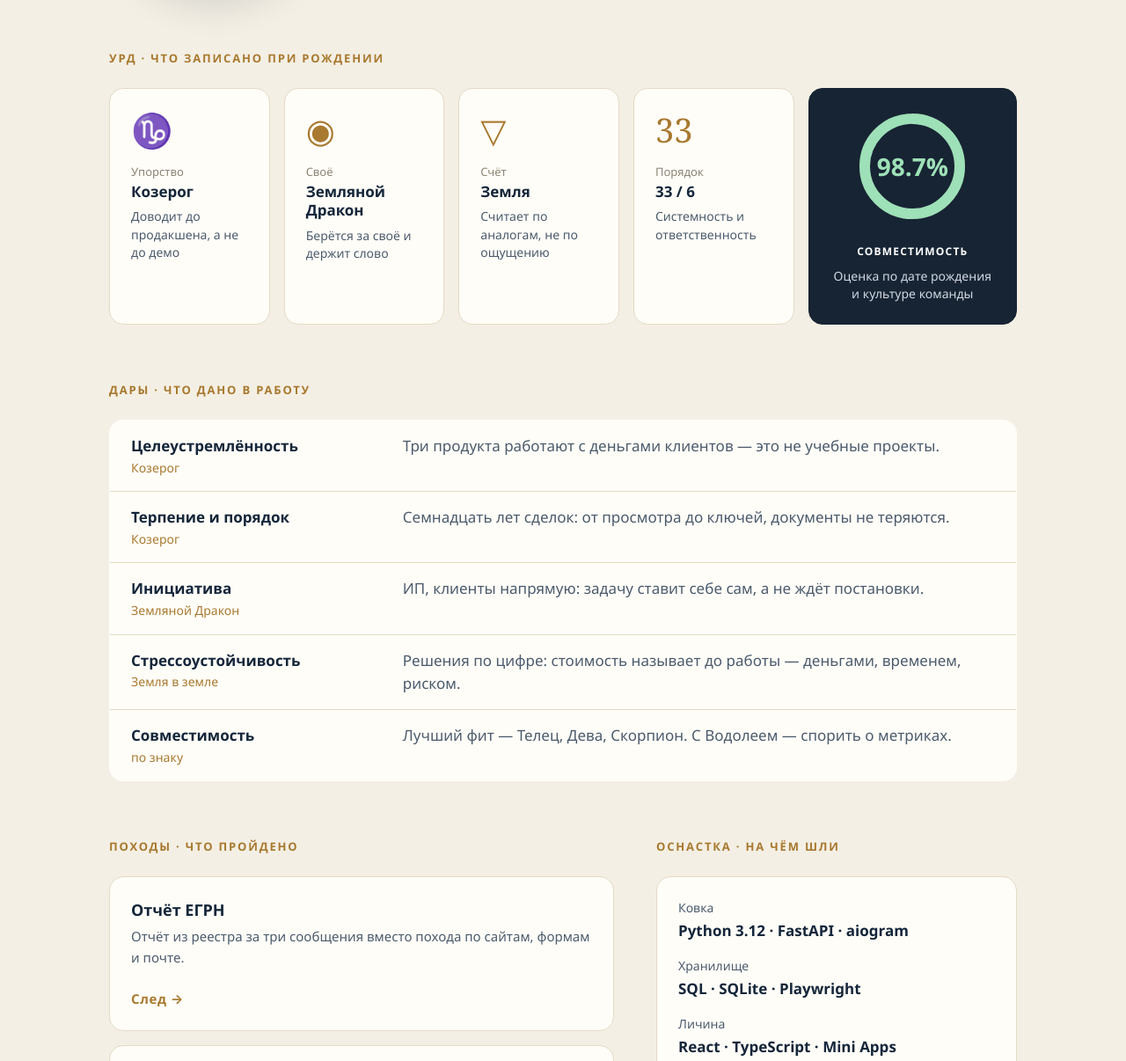
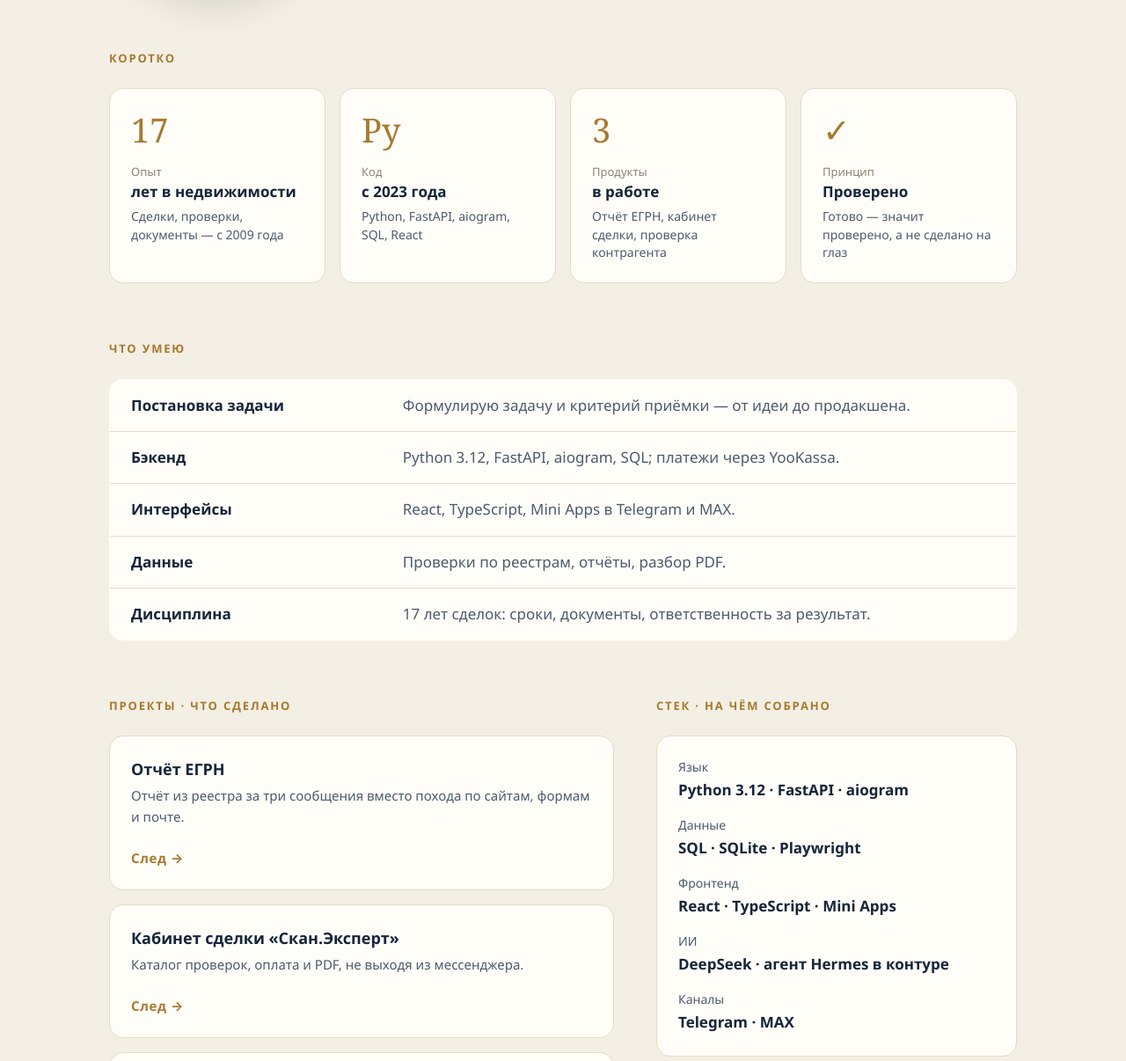
Before and after one commit to Maksim-Kolchanov/resume, a plain HTML site: page index.html in a window 1280 px wide. Shown: the part 300-1506 px from the top of the page at 88% size. Drawn offline with Linux system fonts and the light colour scheme.

Commit message:
Текст под HR: убраны астрология и рунические заголовки, цитаты заменены рабочим правилом

```diff
--- a/index.html
+++ b/index.html
@@ -4,9 +4,9 @@
 <meta charset="utf-8">
 <meta name="viewport" content="width=device-width, initial-scale=1">
 <title>Максим Колчанов — Python Backend Developer</title>
-<meta name="description" content="Резюме с астрологическим профилем: Козерог, Земляной Дракон, 98.7% HR Compatibility">
+<meta name="description" content="Python Backend Developer: 17 лет в недвижимости, с 2023 года — сервисы на Python. Проекты, стек, контакты.">
 <meta property="og:title" content="Максим Колчанов — Python Backend Developer">
-<meta property="og:description" content="Козерог · Земляной Дракон · 98.7% HR Compatibility">
+<meta property="og:description" content="Python Backend Developer · Екатеринбург · проекты, стек, контакты">
 <meta property="og:image" content="https://maksim-kolchanov.github.io/resume/photo.jpg">
 <style>
   :root {
@@ -36,7 +36,7 @@
   .links a.main { background: var(--dark); color: #fff; border-color: var(--dark); }
   .links a:hover { border-color: var(--gold); }
 
-  .astro { display: grid; grid-template-columns: repeat(4, minmax(0, 1fr)) minmax(0, 1.3fr); gap: var(--s2); }
+  .astro { display: grid; grid-template-columns: repeat(4, minmax(0, 1fr)); gap: var(--s2); }
   .card { background: var(--surface); border: 1px solid var(--line); border-radius: var(--r); padding: var(--s3); }
   .sign .glyph { display: flex; align-items: center; height: 44px; font: 400 38px/1 "Segoe UI Symbol", var(--serif); color: var(--gold); }
   .sign .k { font-size: 13px; color: var(--muted); margin-top: var(--s2); }
@@ -114,43 +114,31 @@
   </header>
 
   <section>
-    <h2 class="eyebrow">Урд · что записано при рождении</h2>
+    <h2 class="eyebrow">Коротко</h2>
     <div class="astro">
-      <div class="card sign"><div class="glyph">♑</div><div class="k">Упорство</div><div class="v">Козерог</div><div class="t">Доводит до продакшена, а не до демо</div></div>
-      <div class="card sign"><div class="glyph">◉</div><div class="k">Своё</div><div class="v">Земляной Дракон</div><div class="t">Берётся за своё и держит слово</div></div>
-      <div class="card sign"><div class="glyph">▽</div><div class="k">Счёт</div><div class="v">Земля</div><div class="t">Считает по аналогам, не по ощущению</div></div>
-      <div class="card sign"><div class="glyph">33</div><div class="k">Порядок</div><div class="v">33 / 6</div><div class="t">Системность и ответственность</div></div>
-      <div class="card score">
-        <div class="ring">
-          <svg width="128" height="128" viewBox="0 0 128 128" aria-hidden="true">
-            <circle cx="64" cy="64" r="54" fill="none" stroke="rgba(255,255,255,.13)" stroke-width="12"/>
-            <circle cx="64" cy="64" r="54" fill="none" stroke="#9ee0b8" stroke-width="12" stroke-linecap="round"
-                    stroke-dasharray="334.8 339.3"/>
-          </svg>
-          <b>98.7%</b>
-        </div>
-        <div class="k">Совместимость</div>
-        <div class="t">Оценка по дате рождения и культуре команды</div>
-      </div>
+      <div class="card sign"><div class="glyph">17</div><div class="k">Опыт</div><div class="v">лет в недвижимости</div><div class="t">Сделки, проверки, документы — с 2009 года</div></div>
+      <div class="card sign"><div class="glyph">Py</div><div class="k">Код</div><div class="v">с 2023 года</div><div class="t">Python, FastAPI, aiogram, SQL, React</div></div>
+      <div class="card sign"><div class="glyph">3</div><div class="k">Продукты</div><div class="v">в работе</div><div class="t">Отчёт ЕГРН, кабинет сделки, проверка контрагента</div></div>
+      <div class="card sign"><div class="glyph">✓</div><div class="k">Принцип</div><div class="v">Проверено</div><div class="t">Готово — значит проверено, а не сделано на глаз</div></div>
     </div>
   </section>
 
   <section>
-    <h2 class="eyebrow">Дары · что дано в работу</h2>
+    <h2 class="eyebrow">Что умею</h2>
     <table class="fit">
       <tbody>
-      <tr><td>Целеустремлённость<span class="sg">Козерог</span></td><td>Три продукта работают с деньгами клиентов — это не учебные проекты.</td></tr>
-      <tr><td>Терпение и порядок<span class="sg">Козерог</span></td><td>Семнадцать лет сделок: от просмотра до ключей, документы не теряются.</td></tr>
-      <tr><td>Инициатива<span class="sg">Земляной Дракон</span></td><td>ИП, клиенты напрямую: задачу ставит себе сам, а не ждёт постановки.</td></tr>
-      <tr><td>Стрессоустойчивость<span class="sg">Земля в земле</span></td><td>Решения по цифре: стоимость называет до работы — деньгами, временем, риском.</td></tr>
-      <tr><td>Совместимость<span class="sg">по знаку</span></td><td>Лучший фит — Телец, Дева, Скорпион. С Водолеем — спорить о метриках.</td></tr>
+      <tr><td>Постановка задачи</td><td>Формулирую задачу и критерий приёмки — от идеи до продакшена.</td></tr>
+      <tr><td>Бэкенд</td><td>Python 3.12, FastAPI, aiogram, SQL; платежи через YooKassa.</td></tr>
+      <tr><td>Интерфейсы</td><td>React, TypeScript, Mini Apps в Telegram и MAX.</td></tr>
+      <tr><td>Данные</td><td>Проверки по реестрам, отчёты, разбор PDF.</td></tr>
+      <tr><td>Дисциплина</td><td>17 лет сделок: сроки, документы, ответственность за результат.</td></tr>
       </tbody>
     </table>
   </section>
 
   <section class="cols">
     <div>
-      <h2 class="eyebrow">Походы · что пройдено</h2>
+      <h2 class="eyebrow">Проекты · что сделано</h2>
       <div class="proj">
         <a class="card" href="https://maksim-kolchanov.github.io/case-egrn.html"><h3>Отчёт ЕГРН</h3><p>Отчёт из реестра за три сообщения вместо похода по сайтам, формам и почте.</p><span class="go">След →</span></a>
         <a class="card" href="https://maksim-kolchanov.github.io/case-skan-ekspert.html"><h3>Кабинет сделки «Скан.Эксперт»</h3><p>Каталог проверок, оплата и PDF, не выходя из мессенджера.</p><span class="go">След →</span></a>
@@ -158,20 +146,20 @@
       </div>
     </div>
     <div class="stack">
-      <h2 class="eyebrow">Оснастка · на чём шли</h2>
+      <h2 class="eyebrow">Стек · на чём собрано</h2>
       <dl class="card">
-        <div><dt>Ковка</dt><dd>Python 3.12 · FastAPI · aiogram</dd></div>
-        <div><dt>Хранилище</dt><dd>SQL · SQLite · Playwright</dd></div>
-        <div><dt>Личина</dt><dd>React · TypeScript · Mini Apps</dd></div>
-        <div><dt>Спутник</dt><dd>DeepSeek · агент Hermes в контуре</dd></div>
-        <div><dt>Глашатай</dt><dd>Telegram · MAX</dd></div>
+        <div><dt>Язык</dt><dd>Python 3.12 · FastAPI · aiogram</dd></div>
+        <div><dt>Данные</dt><dd>SQL · SQLite · Playwright</dd></div>
+        <div><dt>Фронтенд</dt><dd>React · TypeScript · Mini Apps</dd></div>
+        <div><dt>ИИ</dt><dd>DeepSeek · агент Hermes в контуре</dd></div>
+        <div><dt>Каналы</dt><dd>Telegram · MAX</dd></div>
       </dl>
     </div>
   </section>
 
   <section class="close">
-    <blockquote>«Слова нужны, чтобы выразить смысл; поняв смысл, забывают о словах»<cite>— Чжуанцзы, «Внешние главы»</cite></blockquote>
-    <div class="verdict"><b>Вывод для HR</b>Козерог доделывает, Земляной Дракон берётся за своё. Сервисы, которые уже работают с деньгами клиентов, и правило «готово — значит проверено».</div>
+    <blockquote>«Готово — значит проверено»<cite>рабочее правило</cite></blockquote>
+    <div class="verdict"><b>Коротко</b>17 лет в недвижимости, с 2023 года — разработка. Три продукта работают с деньгами клиентов; задачу беру целиком: постановка, архитектура, приёмка.</div>
   </section>
 
   <footer>Отчёт ЕГРН · кабинет сделки · проверка контрагента — maksim-kolchanov.github.io · <a href="rune.html" style="color:var(--gold)">Северный вариант →</a></footer>
```
Also changed, not shown: rune.html (+22 -34 lines).
